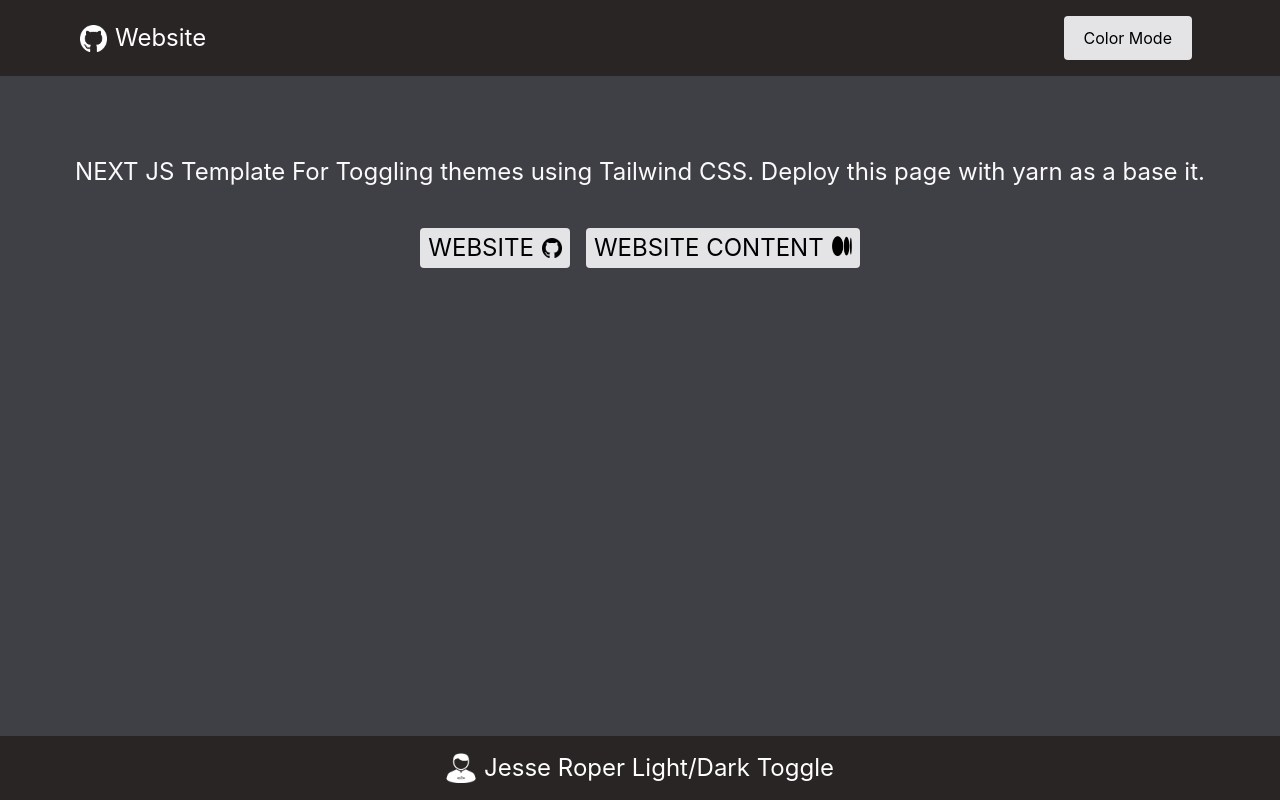
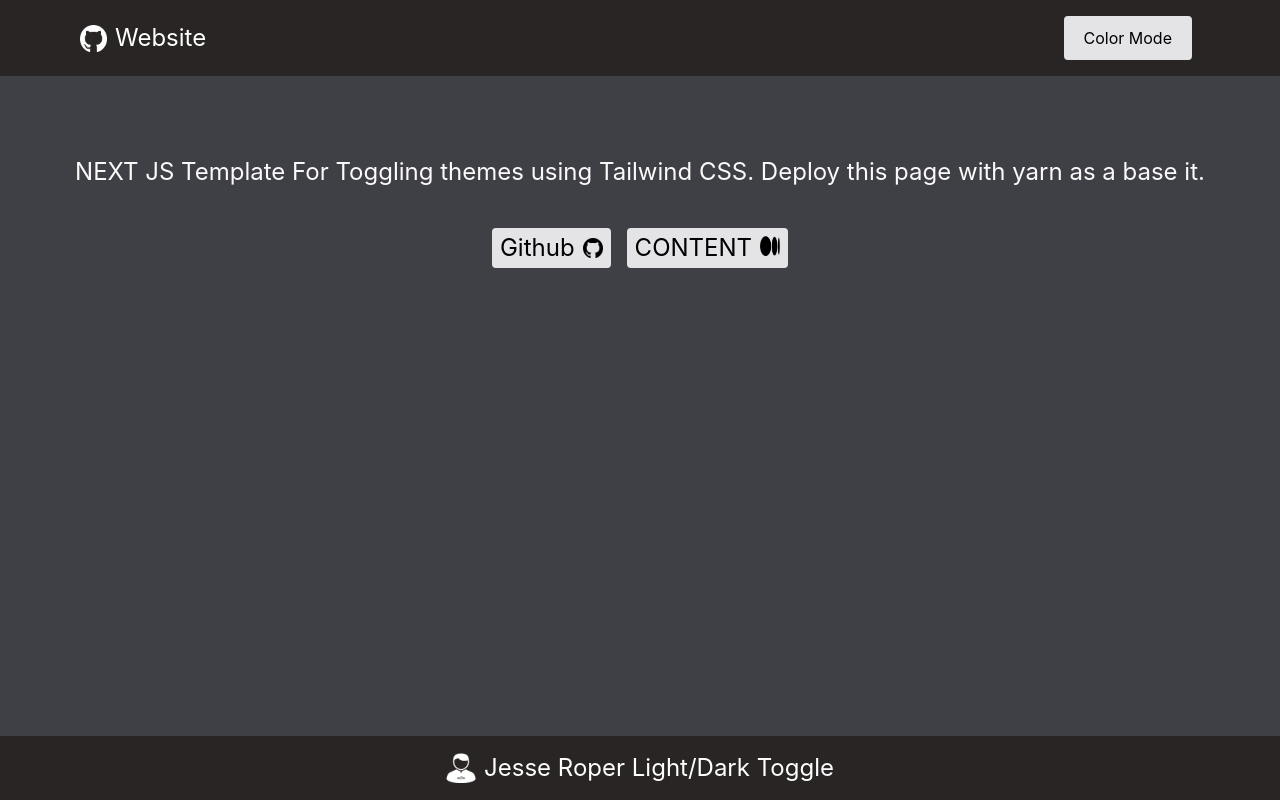
Before and after one commit to sudo-self/light-dark, a Next.js app: page / in a window 1280 px wide. Built offline with nearby package versions, Linux system fonts and the light colour scheme.

Commit message:
Update index.tsx

```diff
--- a/src/pages/index.tsx
+++ b/src/pages/index.tsx
@@ -27,7 +27,7 @@ const Home: NextPage = () => {
                 type="button"
                 className="flex items-center py-1 sm:py-1 px-1 sm:px-2 mx-2 bg-zinc-800 text-white dark:bg-zinc-200 dark:text-black rounded"
               >
-                <span className="mr-2">WEBSITE</span>
+                <span className="mr-2">Github</span>
                 <Image
                   className="white-filter dark:dark-filter"
                   src="/github.png"
@@ -48,7 +48,7 @@ const Home: NextPage = () => {
                 type="button"
                 className="py-1 sm:py-1 px-1 sm:px-2 mx-2 bg-zinc-800 text-white dark:bg-zinc-200 dark:text-black rounded"
               >
-                <span className="mr-2"> WEBSITE CONTENT</span>
+                <span className="mr-2">CONTENT</span>
                 <Image
                   className="white-filter dark:dark-filter"
                   src="/medium.png"
```
